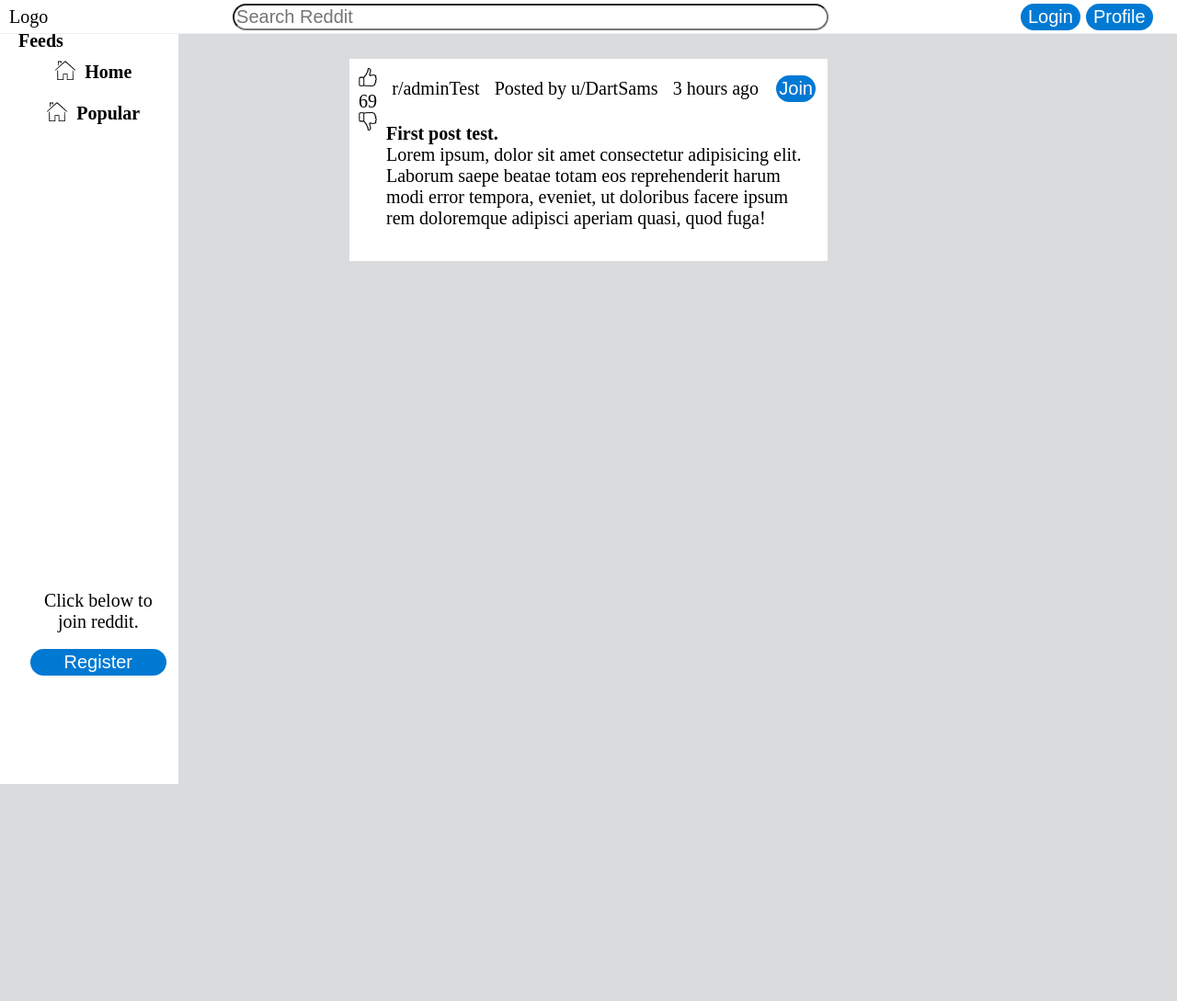
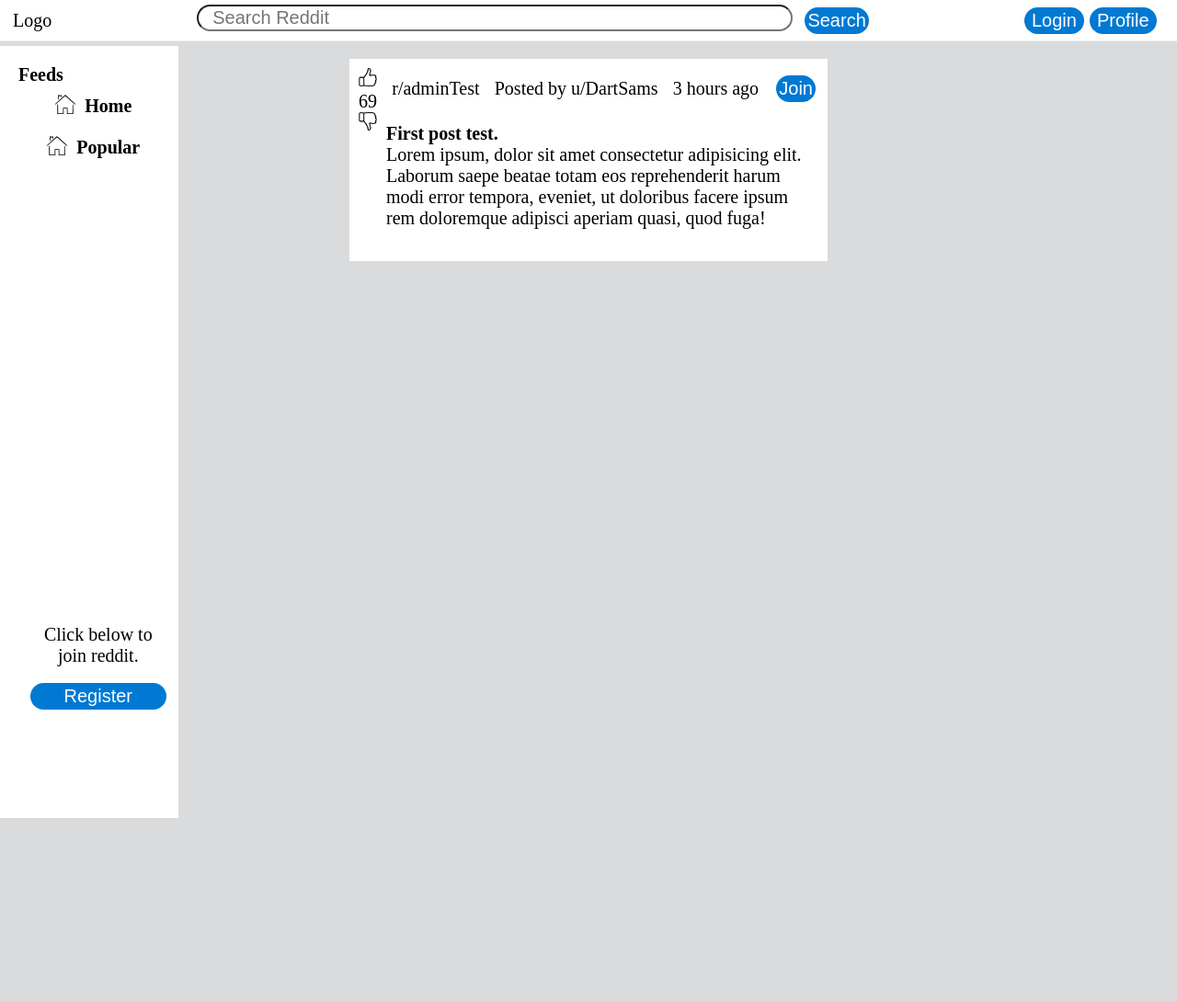
Before and after one commit to DartSams/Reddit-clone, a Flask app: page / in a window 1280 px wide. Shown: the top 1089 px of the page at 92% size. Run offline with Flask 2, Linux system fonts and the light colour scheme.

Commit message:
fixed more style sizing,started added js dom,added more html classes and id

```diff
--- /dev/null
+++ b/static/css/home.css
@@ -0,0 +1,189 @@
+*{
+    margin:0;
+    font-size: var(--label-text-size);
+}
+
+:root{
+    --navbar-background-color:#ffffff;
+    --body-background-color:#d9dbdc;
+    --label-text-size:20px;
+}
+
+/* h1,h2,h3,h4,h5,h6,p,pre{
+    cursor: auto;
+} */
+
+button{
+    padding:3px;
+    border-radius: 30px;
+    border: solid white;
+    color:white;
+    background-color: #0079D3;
+    cursor: pointer;
+    text-align: center;
+    width: 100%;
+    height:auto
+}
+
+body{
+    /* display: flex;
+    flex-direction: column; */
+    width:100vw;
+    height: 100vh;
+    background-color: var(--body-background-color);
+    overflow-x: hidden;
+
+}
+
+#navbar-container{
+    width: fit-content;
+    height: 2%;
+    position: fixed;
+}
+
+#navbar{
+    z-index: -1;
+    display: flex;
+    width:100vw;
+    height: 100%;
+    padding:14px;
+    background-color: var(--navbar-background-color);
+    justify-content: space-between;
+    flex-direction: row;
+    align-items: center;
+    border-bottom: 1px solid #EDEFF1;
+}
+
+#navbar #image-logo{
+    cursor: pointer;
+}
+
+#navbar-right-container,#navbar-left-container,#navbar-middle-container{
+    display: flex;
+    flex-direction: row;
+    justify-content: baseline;
+}
+
+#navbar-right-container{
+    margin-right: 3%;
+}
+
+#navbar button,#navbar select,#navbar input{
+    margin: 5px 5px 5px 5px ;
+    border-radius: 30px;
+}
+
+#navbar input{
+    width:50vw;
+    font-size: var(--label-text-size);
+    text-indent: 2%;
+}
+
+#body-container{
+    display: flex;
+    flex-direction: row;
+    z-index: 8;
+}
+
+#body-container #feed-container{
+    position: fixed;
+    margin-top: 2%;
+    top: 3%;
+    width:12vw;
+    height: 100vh;
+    background-color: var(--navbar-background-color);
+    padding:20px;
+    /* z-index: -1; */
+}
+
+#feed-container .feed-selector,#feed-container button{
+    display: flex;
+    justify-content: center;
+    align-items: center;
+    cursor: pointer;
+}
+
+#feed-container div img{
+    width:42px;
+    height: auto;
+}
+
+#feed-container .feed-option:hover{
+    cursor: pointer;
+    background-color: var(--body-background-color);
+}
+
+#feed-container #feed-register-container{
+    display: flex;
+    flex-direction: column;
+    position: absolute;
+    bottom: 90px;
+    padding: 10px;
+    justify-content: space-evenly;
+    height: 15%;
+}
+
+#feed-container #feed-register-container p{
+    text-align: center;
+}
+
+#post-container{
+    display: flex;
+    flex-direction: row;
+    justify-content: center;
+    /* align-items: center; */
+    position: relative;
+    margin-top: 5%;
+    width: 100%;
+    height: 10000px;
+    z-index: -1;
+    /* overflow-x: hidden; */
+}
+
+#post-container .post-card-container{
+    padding:10px;
+    width: 500px;
+    height: 200px;
+    background-color: var(--navbar-background-color);
+    display: flex;
+    flex-direction: row;
+}
+
+/* #post-container .post-card-container #post{
+    display: flex;
+    width:100%;
+    flex-direction: column;
+} */
+
+#post-container .post-card-container #post-header{
+    display: flex;
+    width:100%;
+    height: fit-content;
+    flex-direction: row;
+    justify-content: space-between;
+    align-items: baseline;
+}
+
+#post-container .post-card-container #post-header #post-header-left{
+    display: flex;
+    justify-content: space-evenly;
+    width:100%;
+}
+
+#post-container #like-unlike img,#post-container #like-unlike img:hover{
+    width:20px;
+    height:auto;
+    cursor: pointer;
+}
+
+#post-container #post{
+    display: flex;
+    flex-direction: column;
+    justify-content: space-around;
+    width: 100%;
+    height: auto;
+}
+
+#post-container #post #post-body{
+    padding:10px;
+}
--- /dev/null
+++ b/static/js/home.js
@@ -0,0 +1,36 @@
+let logoButton = document.querySelector("#image-logo");
+logoButton.addEventListener("click",function(){
+    console.log("Time to go home.")
+});
+
+let searchButton = document.querySelector("#search-button");
+searchButton.addEventListener("click",function(){
+    let searchBarText = document.querySelector("#search-bar").value
+    console.log(searchBarText)
+    searchBarText = document.querySelector("#search-bar").value = ""
+});
+
+let loginButton = document.querySelector("#login-button");
+loginButton.addEventListener("click",function(){
+    console.log("Time to login.")
+});
+
+let profileButton = document.querySelector("#profile-dropdown");
+profileButton.addEventListener("click",function(){
+    console.log("Time to go to profile.")
+});
+
+let feedHome = document.querySelector("#feed-home");
+feedHome.addEventListener("click",function(){
+    console.log("Going to home page.")
+});
+
+let popularHome = document.querySelector("#feed-popular");
+popularHome.addEventListener("click",function(){
+    console.log("Going to the popular page.")
+});
+
+let registerButton = document.querySelector("#register-button");
+registerButton.addEventListener("click",function(){
+    console.log("Time to register.")
+})
--- a/templates/home.html
+++ b/templates/home.html
@@ -5,8 +5,8 @@
     <meta http-equiv="X-UA-Compatible" content="IE=edge">
     <meta name="viewport" content="width=device-width, initial-scale=1.0">
     <title>Home</title>
-    <link rel="stylesheet" type="text/css" href="{{ url_for('static', filename='home.css') }}" >
-    <script src="{{url_for('static', filename='home.js')}}"></script>
+    <link rel="stylesheet" type="text/css" href="{{ url_for('static', filename='css/home.css') }}" >
+    <script src="{{url_for('static', filename='js/home.js')}}" defer></script>
 </head>
 <body>
     <div id="navbar-container">
@@ -18,6 +18,7 @@
                 <div id="input">
                     <input type="text" id="search-bar" placeholder="Search Reddit" class="selector">
                 </div>
+                <button id="search-button">Search</button>
             </div>
 
             <div id="navbar-right-container">
@@ -38,18 +39,18 @@
     <div id="body-container">
         <div id="feed-container">
             <h4>Feeds</h4>
-            <div id="feed-home" class="feed-option">
+            <div id="feed-home" class="feed-option feed-selector">
                 <img src="static\assets\light-svg.svg" alt="">
                 <h2>Home</h2>
             </div>
-            <div id="feed-popular" class="feed-option">
+            <div id="feed-popular" class="feed-option feed-selector">
                 <img src="static\assets\light-svg.svg" alt="">
                 <h2>Popular</h2>
             </div>
 
             <div id="feed-register-container">
                 <p>Click below to join reddit.</p>
-                <button>Register</button>
+                <button id="register-button" class="feed-selector">Register</button>
             </div>
         </div>
 
```
